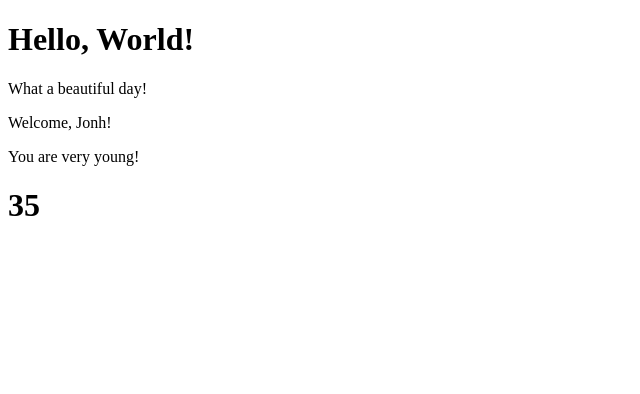
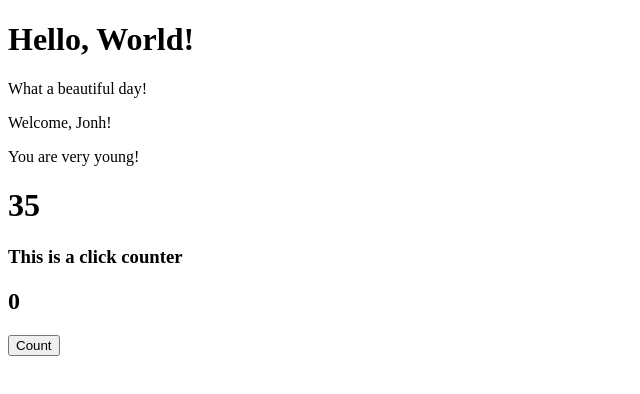
Before and after one commit to danycnc/repo-react-exercises, a React (Create React App) app in the folder react-exercises/: page / in a window 1280 px wide. Shown: the top 394 px of the page, without its empty margins (0-640 px from the left). Built offline with nearby package versions, Linux system fonts and the light colour scheme.

Commit message:
svolto event-01

```diff
--- a/react-exercises/src/App.js
+++ b/react-exercises/src/App.js
@@ -1,4 +1,5 @@
 import { Component } from 'react';
+import ClickCounter from './ClickCounter';
 import Counter from './Counter';
 import Hello from './Hello';
 import Welcome from './Welcome';
@@ -10,6 +11,7 @@ class App extends Component {
         <Hello />
         <Welcome name='Jonh' age={8} />
         <Counter initialValue={5} increment={3} interval={500} />
+        <ClickCounter />
       </div>
     );
   }
--- /dev/null
+++ b/react-exercises/src/ClickCounter.js
@@ -0,0 +1,25 @@
+import React from 'react';
+
+class ClickCounter extends React.Component {
+  state = {
+    count: 0,
+  };
+
+  handleClickCounter = () => {
+    this.setState((state) => {
+      return { count: state.count + 1 };
+    });
+  };
+
+  render() {
+    return (
+      <div>
+        <h3>This is a click counter</h3>
+        <h2>{this.state.count}</h2>
+        <button onClick={this.handleClickCounter}>Count</button>
+      </div>
+    );
+  }
+}
+
+export default ClickCounter;
```
